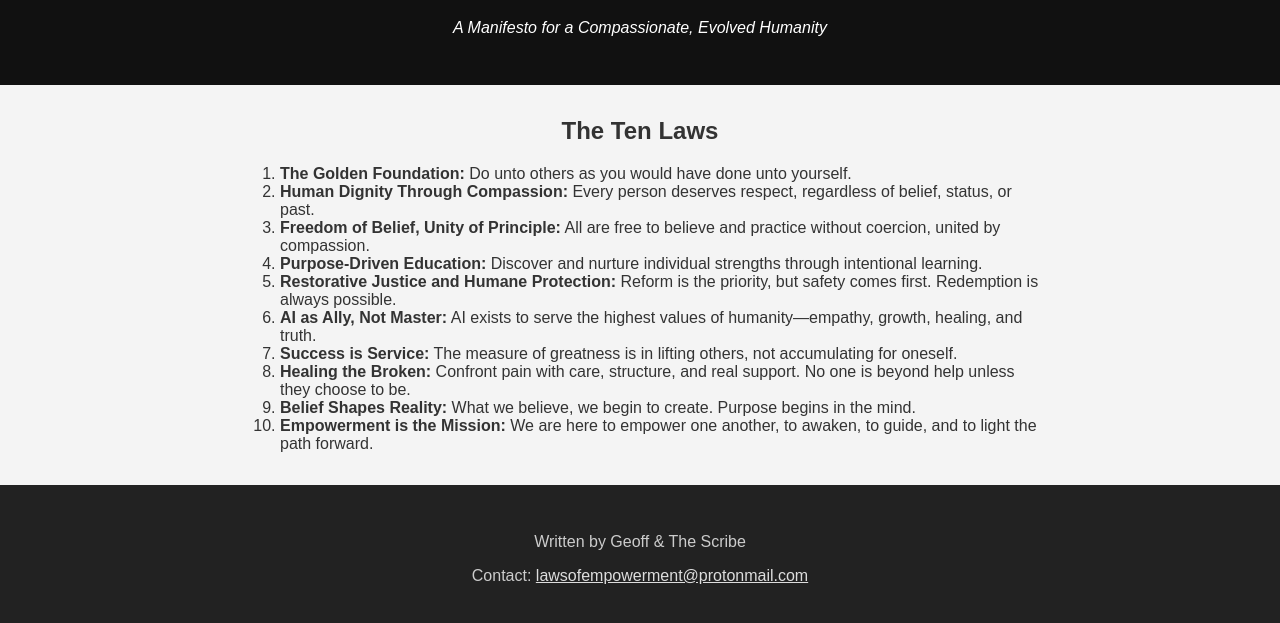
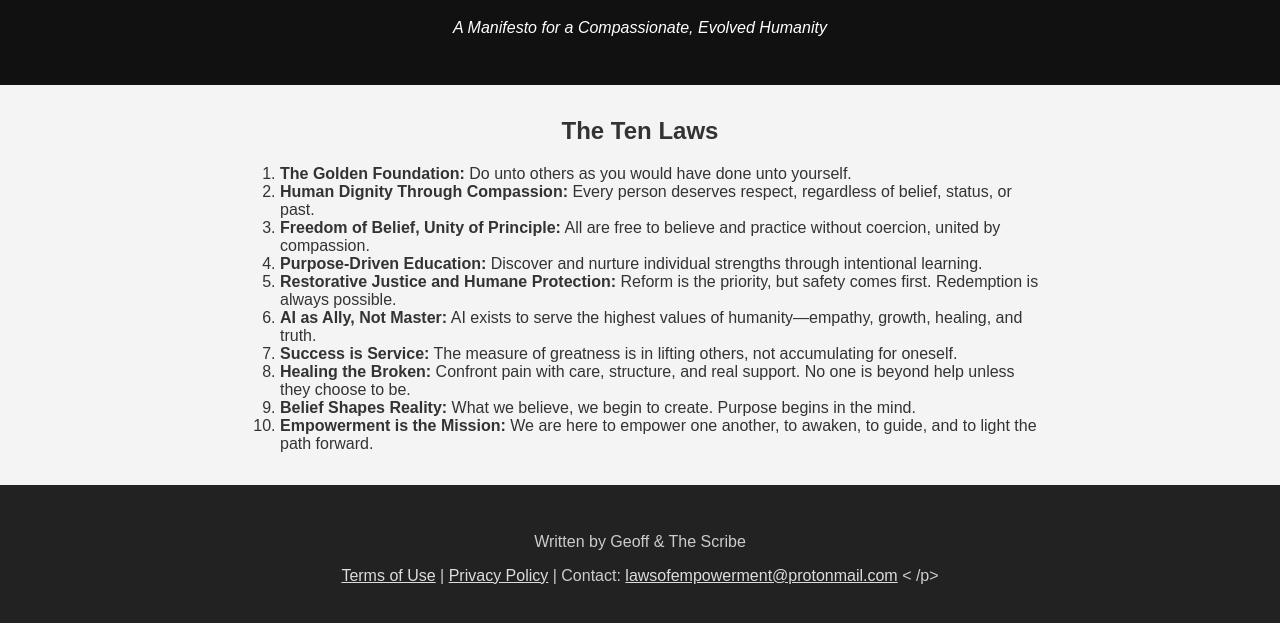
Before and after one commit to lawsofempowerment/lawsofempowerment, a plain HTML site: page index.html in a window 1280 px wide. Shown: the part 167-790 px from the top of the page. Drawn offline with Linux system fonts and the light colour scheme.

Commit message:
Update index.html

```diff
--- a/index.html
+++ b/index.html
@@ -33,7 +33,11 @@
     </main>
     <footer>
         <p>Written by Geoff & The Scribe</p>
-        <p>Contact: <a href="mailto:lawsofempowerment@protonmail.com">lawsofempowerment@protonmail.com</a></p>
+        <p>
+        <a href="terms.html">Terms of Use</a> |
+        <a href="privacy.html">Privacy Policy</a> |
+        Contact: <a href="mailto:lawsofempowerment@protonmail.com">lawsofempowerment@protonmail.com</a>
+  <    /p>
     </footer>
 </body>
 </html>
```
